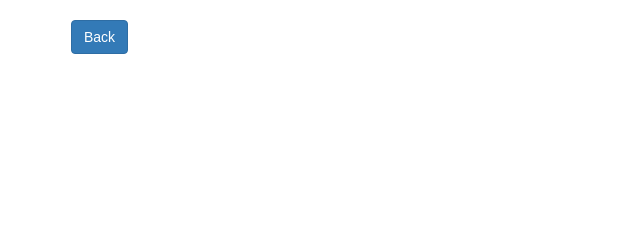
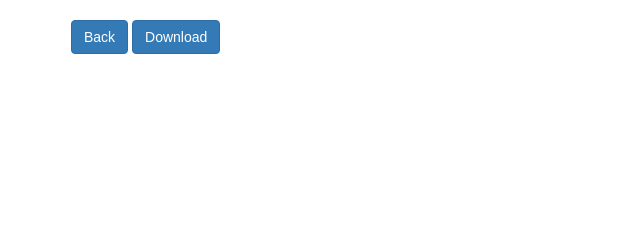
Before and after one commit to joashivanmoodley/tangent, a Django app: template employee/templates/summary.html in a window 1280 px wide. Shown: the part 237-477 px from the top of the page, without its empty margins (0-640 px from the left). Run offline with Django 3.2, Linux system fonts and the light colour scheme; the template is opened without the code that fills it, so the values that code supplies are empty; some libraries are stand-ins or nearby versions.

Commit message:
added the first bit of functionality for download file microservice

```diff
--- a/employee/ajax.py
+++ b/employee/ajax.py
@@ -42,3 +42,19 @@ def search_filter(request):
         'user_data': user_data
     })
     return HttpResponse(json.dumps(search_data))
+
+
+def request_download(request):
+    '''
+    Sends data to micoservice to process.
+    '''
+    if request.POST:
+        section = request.POST.get('section', None)
+        download_type = request.POST.get('download_type', None)
+        email = request.POST.get('email', None)
+
+        if section and download_type and email:
+            requests.post('http://localhost:8002/process-pdf/', data={'download_type': download_type, 'email': email})
+            return HttpResponse("success")
+
+    return HttpResponse("here")
--- a/employee/templates/summary.html
+++ b/employee/templates/summary.html
@@ -32,8 +32,67 @@
     </tbody>
   </table>
      <a class="btn btn-primary mb-2" href="/employee/dashboard/">Back</a>
+     <a class="btn btn-primary mb-2" data-toggle="modal" data-target="#modalemail">Download</a>
+
+
 
 </div>
+<script src="https://code.jquery.com/ui/1.12.0-rc.2/jquery-ui.min.js"></script>
+
+<script type="text/javascript">
+var download_form = $("#download_form");
+$(function() {
+    // Get the form.
+    var download_form = $("#download_form");
+
+    $(download_form).submit(function(event) {
+    // Stop the browser from submitting the form.
+    event.preventDefault();
+
+    var data = $(download_form).serialize();
+    $.ajax({
+        type: 'POST',
+        url: $(download_form).attr('action'),
+        data: data,
+        success: function (data) {
+          if (data == 'success'){
+            alert('Please check your inbox for your download link.');
+          }else{
+            alert('Something when wrong. Please contact system admin')
+          }
+        }
+    })
+});
+});
+
+</script>
 
 
+<div class="modal fade" id="modalemail" tabindex="-1" role="dialog" aria-labelledby="modalemail" aria-hidden="true">
+    <div class="modal-dialog cascading-modal modal-avatar modal-sm" role="document">
+        <div class="modal-content">
+            <form name="download_form" id="download_form" method="POST" action="/download/">
+            {% csrf_token %}
+            <div class="modal-body text-center mb-1">
+                <div class="md-form ml-0 mr-0">
+                    <select name="download_type" id="id_download_type">
+                       <option value="">Download Type</option>
+                      <option value="pdf">PDF</option>
+                      <option value="xls">XLS</option>
+                    </select>
+                </div>
+                <div class="md-form ml-0 mr-0">
+                    <input type="email" name="email" id="email" class="form-control form-control-sm validate ml-0">
+                    <label data-error="wrong" data-success="right" for="form29" class="ml-0">Enter Email</label>
+                </div>
+               <input type="hidden" name="section" id="id_section" value="summary">
+
+                <div class="text-center mt-4">
+                    <button class="btn btn-cyan mt-1">OK</button>
+                </div>
+            </div>
+            </form>
+        </div>
+    </div>
+</div>
 {% endblock %}
--- a/requirements.txt
+++ b/requirements.txt
@@ -1,2 +1,6 @@
 django==1.11
-selenium
+selenium==3.5.0
+requests==2.12.3
+Pillow==4.0.0
+cffi
+WeasyPrint
--- a/tangent/settings.py
+++ b/tangent/settings.py
@@ -21,7 +21,7 @@ CURRENT_DIRECTORY = path.abspath(path.join(path.dirname(__file__)))
 SECRET_KEY = 'd-uh7!4s_q*pun*odh2q^f*7-_z9r5@^79_c-l_q0n)!tximm+'
 
 # SECURITY WARNING: don't run with debug turned on in production!
-DEBUG = False
+DEBUG = True
 if not DEBUG:
     ALLOWED_HOSTS = ['*.tangent.moodtechsystems.co.za']
 else:
--- a/tangent/urls.py
+++ b/tangent/urls.py
@@ -19,7 +19,7 @@ from django.views.static import serve
 from django.views.generic.base import RedirectView
 
 from employee.views import Login, logout
-from employee.ajax import search_filter
+from employee.ajax import search_filter, request_download
 from employee import urls as employee_urls
 
 
@@ -29,6 +29,8 @@ urlpatterns = [
     url(r'^ajax/employee-search/$', search_filter, name='search_filter'),
     url(r'^employee/', include(employee_urls)),
     url(r'^assets/(?P<path>.*)$', serve, {'document_root': settings.MEDIA_ROOT}),
+    url(r'^download/$', request_download, name='request_download'),
+
     url(
         r'^fonts/glyphicons-halflings-regular.woff2',
         RedirectView.as_view(url='/assets/fonts/glyphicons-halflings-regular.woff2', permanent=True)),
```
